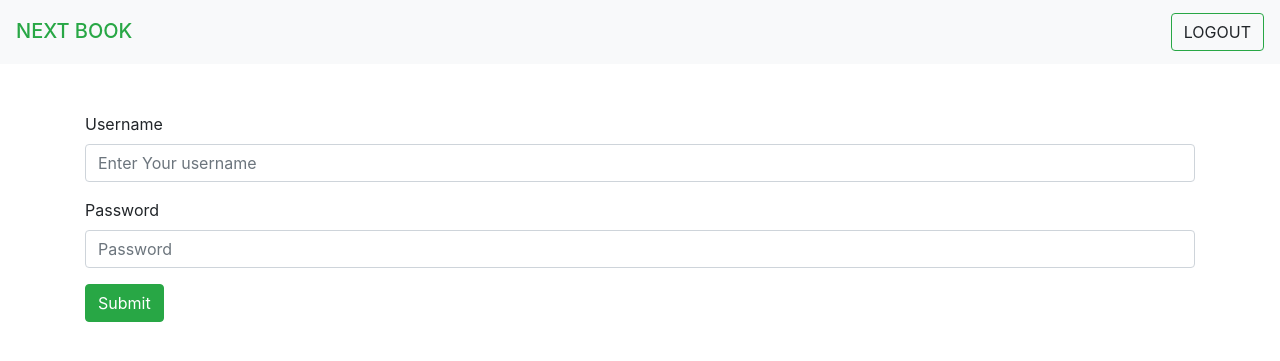
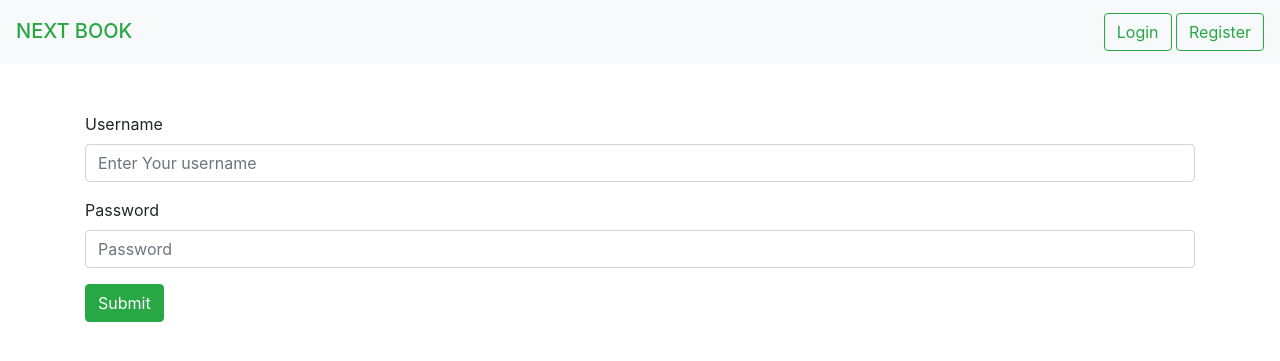
Before and after one commit to Sohaila-Elbasel/project1, a Flask app: page /login in a window 1280 px wide. Shown: the top 361 px of the page. Run offline with Flask 2, Linux system fonts and the light colour scheme; some libraries are stand-ins or nearby versions.

Commit message:
login and logout

```diff
--- a/application.py
+++ b/application.py
@@ -60,18 +60,32 @@ def register():
 @app.route('/login', methods=["POST", "GET"])
 def login():
     if request.method == "POST":
-        #check is username is valid
+        #check if username is valid
         username = request.form['username']
+        password = request.form['password']
         check_user = db.execute('SELECT username FROM users WHERE username = :username', {'username': username}).rowcount
         if check_user == 0:
             flash('This username does not exist')
             return render_template('login.html')
 
-        session['username'] = request.form['username']
-        session['password'] = request.form['password']
-        return f"Hi {session['username']}"
+        #Check Password
+        check_pass = db.execute('SELECT * From users WHERE username = :username', {'username': username}).fetchone()
+        if check_pass['password'] == password:
+            flash(f'HI {username}')
+            session['username'] = username
+            return redirect(url_for('index'))
+        else:
+            flash('Password does not match')
+            return render_template('login.html')
+
+    #GET request
     return render_template('login.html')
 
+#LOGOUT
+@app.route('/logout')
+def logout():
+    session.pop('username', None)
+    return redirect(url_for('login'))
 
 #Search result route
 @app.route("/result", methods=["POST"])
--- a/static/style.css
+++ b/static/style.css
@@ -2,3 +2,11 @@ body .index-container .row{
   height: 100vh;
   margin-top: -100px;
 }
+
+nav .right-btn{
+  justify-content:flex-end;
+}
+
+nav .right-btn span{
+  font-size: 1.2rem;
+}
--- a/templates/layout.html
+++ b/templates/layout.html
@@ -14,7 +14,16 @@
     <!-- Navbar -->
     <nav class="navbar navbar-light bg-light">
       <h2><a href="{{ url_for('index') }}" class="navbar-brand text-success">NEXT BOOK</a></h2>
-        <a class="btn btn-outline-success my-2 my-sm-0" >LOGOUT</a>
+      <div class = "right-btn">
+        {% if session['username'] %}
+          <span class=" my-2 my-sm-0 mr-2" >{{ session['username'] }}</span>
+          <a href="{{ url_for('logout') }}" class="btn btn-outline-success my-2 my-sm-0" >LOGOUT</a>
+        {% else %}
+          <a href="{{ url_for('login') }}" class="btn btn-outline-success my-2 my-sm-0" >Login</a>
+          <a href="{{ url_for('register') }}" class="btn btn-outline-success my-2 my-sm-0" >Register</a>
+        {% endif %}
+      </div>
+
     </nav>
     <!-- end of navbar -->
 
```
Also changed, not shown: 2 other files.
